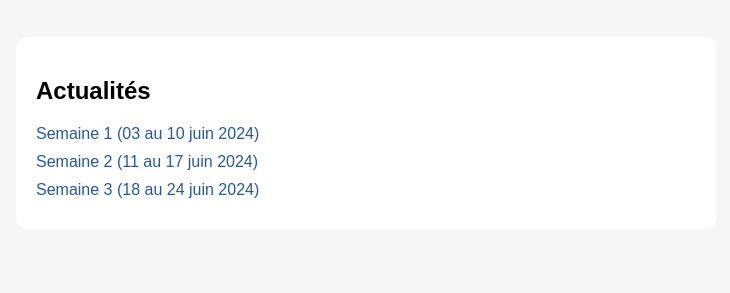
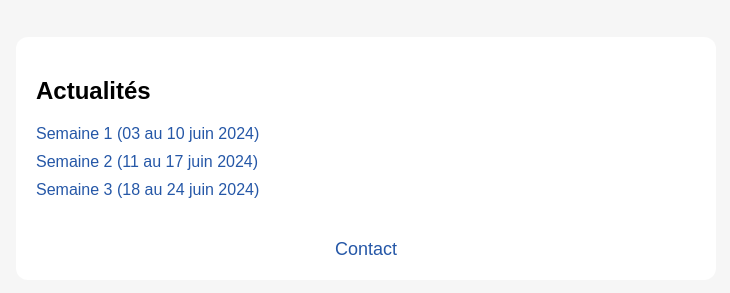
Before and after one commit to Heinze177/enzoouisse.github.io, a plain HTML site: page index.html in a window 1280 px wide. Shown: the part 377-670 px from the top of the page, without its empty margins (274-1004 px from the left). Drawn offline with Linux system fonts and the light colour scheme.

Commit message:
Update index.html

```diff
--- a/index.html
+++ b/index.html
@@ -37,6 +37,9 @@
   <div class="actu-item">
     <a href="semaine-3.html">Semaine 3 (18 au 24 juin 2024)</a>
   </div>
+    <div style="margin-top:40px; text-align:center;">
+  <a href="contact.html" style="font-size:18px; color:#2557a7; text-decoration:none;">Contact</a>
+</div>
 </section>
 </body>
 </html>
```
